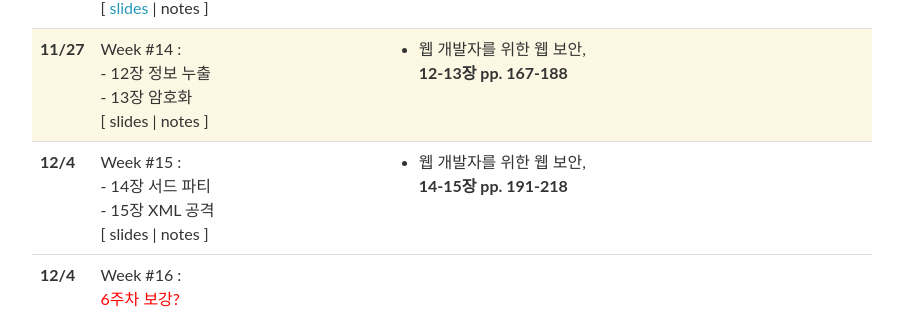
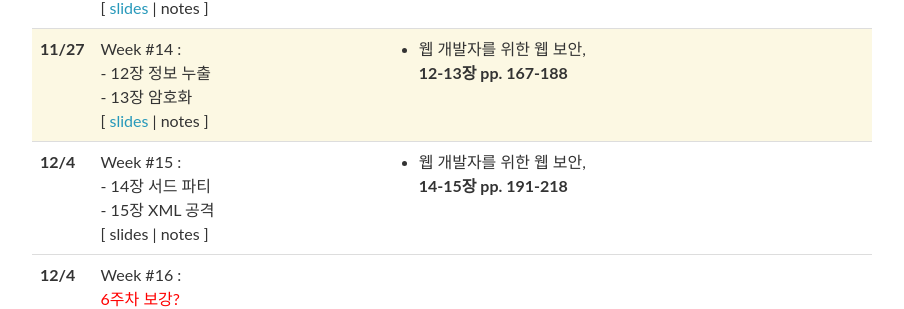
Before and after one commit to 2023-aaronkr/dju-sec, a Jekyll site: the page built from _pages/lectures.md, in a window 1280 px wide and 900 px high, scrolled down 1497 px. Shown: the part 149-458 px from the top of the window, without its empty margins (188-1092 px from the left). Built offline with Jekyll 4.4.1, drawn with Linux system fonts in a browser that asks for light colours; nearby versions of some CDN libraries; comment, search, counter and statistics services are not loaded; part of the change alters nothing that is shown.

```diff
--- a/_data/lectures.yml
+++ b/_data/lectures.yml
@@ -140,7 +140,7 @@
   title: >
     - 12장 정보 누출<br>
     - 13장 암호화
-  slides:
+  slides: "https://docs.google.com/presentation/d/1Me3ujrSQRUtfLFWYRXE2SRBWKWrIxnZPCw_pwZzjK9Y/edit?usp=sharing"
   readings: >
     웹 개발자를 위한 웹 보안, <br>
     <strong>12-13장 pp. 167-188</strong>
```
